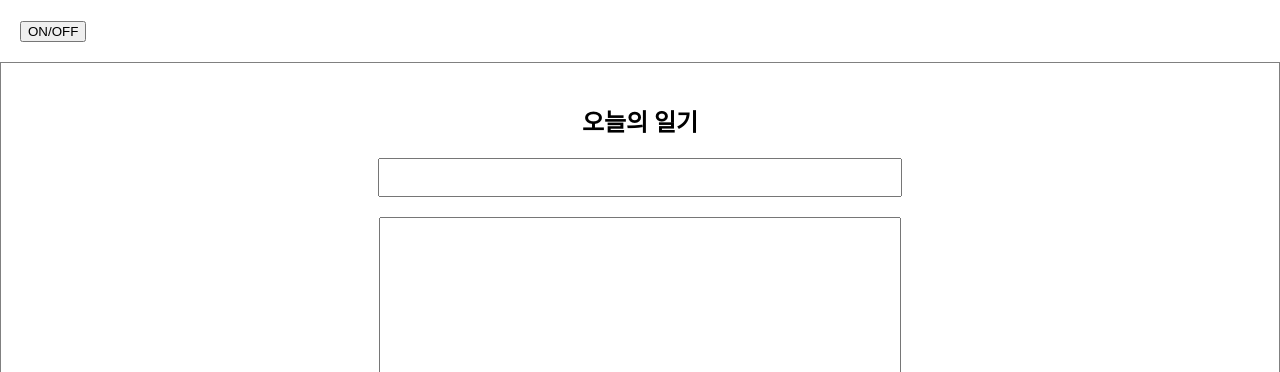
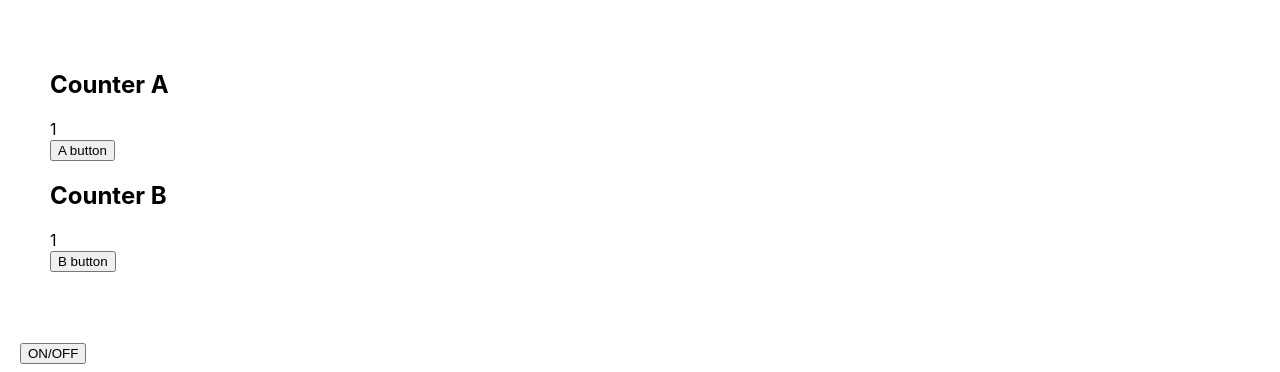
Before and after one commit to BrokenMental/JS-Udemy-React-example, a React (Create React App) app in the folder REACT-SIMPLEDIARY/: page / in a window 1280 px wide. Shown: the top 372 px of the page. Built offline with nearby package versions, Linux system fonts and the light colour scheme; no server answers.

Commit message:
add, React.memo를 활용한 Optimized

```diff
--- a/REACT-SIMPLEDIARY/src/App.js
+++ b/REACT-SIMPLEDIARY/src/App.js
@@ -3,6 +3,7 @@ import "./App.css";
 import DiaryEditor from "./DiaryEditor";
 import DiaryList from "./DiaryList";
 import LifeCycle from "./LifeCycle";
+import OptimizeTest from "./OptimizeTest";
 
 // const dummyList = [
 //   {
@@ -41,7 +42,7 @@ function App() {
 
   const getData = async () => {
     const res = await fetch(
-      "https://jsonplaceholder.typicode.com/comments"
+      "https://jsonplaceholder.typicode.com/comments" //jsonPlaceholder 사이트 활용
     ).then((res) => res.json());
 
     //배열 개수 자름
@@ -72,7 +73,6 @@ function App() {
   };
 
   const onRemove = (targetId) => {
-    console.log(`${targetId}가 삭제됨`);
     const newDiaryList = data.filter((it) => it.id !== targetId); //삭제된 값을 필터로 걸러냄
     setData(newDiaryList);
   };
@@ -97,8 +97,6 @@ function App() {
    * 함수를 반환하지 않고 '값'을 반환하기 때문에 함수로 사용하면 에러가 발생
    */
   const getDiaryAnalysis = useMemo(() => {
-    console.log("일기 분석 시작");
-
     const goodCount = data.filter((it) => it.emotion >= 3).length;
     const badCount = data.length - goodCount;
     const goodRatio = (goodCount / data.length) * 100;
@@ -109,6 +107,7 @@ function App() {
 
   return (
     <div className="App">
+      <OptimizeTest />
       <LifeCycle />
       <DiaryEditor onCreate={onCreate} />
       <div>전체 일기 : {data.length}</div>
--- /dev/null
+++ b/REACT-SIMPLEDIARY/src/OptimizeTest.js
@@ -0,0 +1,114 @@
+import React, { useEffect, useState } from "react";
+
+/*
+ * TextView만 수정되면 되는데 랜더링 시 CountView도 함께 랜더링 되는 낭비 상황, 컴포넌트의 재사용을 활용해서 해결
+ * React.memo() 를 활용하여 랜더링 될 함수를 인자로 넣어주면 해당 함수에 포함된 변수가 변경될 경우에만 랜더링 됨
+ */
+
+/*
+const TextView = React.memo(({ text }) => {
+    useEffect(() => {
+        console.log(`Upadte :: Text : ${text}`);
+    });
+  return <div>{text}</div>;
+});
+
+const CountView = React.memo(({ count }) => {
+    useEffect(() => {
+      console.log(`Upadte :: Count : ${count}`);
+    });
+  return <div>{count}</div>;
+});
+
+const OptimizeTest = () => {
+  const [count, setCount] = useState(1);
+  const [text, setText] = useState("");
+
+  return (
+    <div style={{ padding: 50 }}>
+      <div>
+        <h2>count</h2>
+        <CountView count={count} />
+        <button onClick={() => setCount(count + 1)}>+</button>
+      </div>
+      <div>
+        <h2>text</h2>
+        <TextView text={text} />
+        <input value={text} onChange={(e) => setText(e.target.value)} />
+      </div>
+    </div>
+  );
+};
+*/
+
+
+const CounterA = React.memo(({ count }) => {
+    useEffect(() => {
+        console.log(`CounterA update - count: ${count}`);
+    });
+
+    return <div>{count}</div>
+});
+
+const CounterB = ({ obj }) => {
+    useEffect(() => {
+      console.log(`CounterB update - count: ${obj.count}`);
+    });
+
+    return <div>{obj.count}</div>;
+};
+
+/*
+ * React.memo의 두번째 인자 areEqual 함수
+ * - 두 인자를 비교(깊은 비교) 같으면 true, 다르면 false를 반환
+ *
+ * @param
+ * 1. 이전 Props(함수)
+ * 2. 비교할(값이 변경 되어서 랜더링 되어야 할) Props(함수)
+ *
+ */
+const areEqual = (prevProps, nextProps) => {
+    if (prevProps.obj.count === nextProps.obj.count) {
+        return true;
+    }
+    return false;
+
+    //또는 return prevProps.obj.count === nextProps.obj.count; 로 사용
+}
+
+const MemoizedCounterB = React.memo(CounterB, areEqual);
+
+const OptimizeTest = () => {
+  const [count, setCount] = useState(1);
+  const [obj, setObj] = useState({
+    count: 1,
+  });
+
+    /*
+     * React.memo 사용 시 Counter A는 버튼을 눌러도 동일한 값이 입력되기 때문에 랜더링 되지 않지만 Counter B는 랜더링 됨(얕은 비교를 사용하기 때문)
+     * 얕은 비교, 얕은 복사 : 값이 같아도 객체, 배열등은 생성될 때 주소가 다름
+     */
+  return (
+    <div style={{ padding: 50 }}>
+      <div>
+        <h2>Counter A</h2>
+        <CounterA count={count} />
+        <button onClick={() => setCount(count)}>A button</button>
+      </div>
+      <div>
+        <h2>Counter B</h2>
+        <MemoizedCounterB obj={obj} />
+        <button
+          onClick={() =>
+            setObj({
+              count: obj.count,
+            })
+          }
+        >
+          B button
+        </button>
+      </div>
+    </div>
+  );
+};
+export default OptimizeTest;
```
